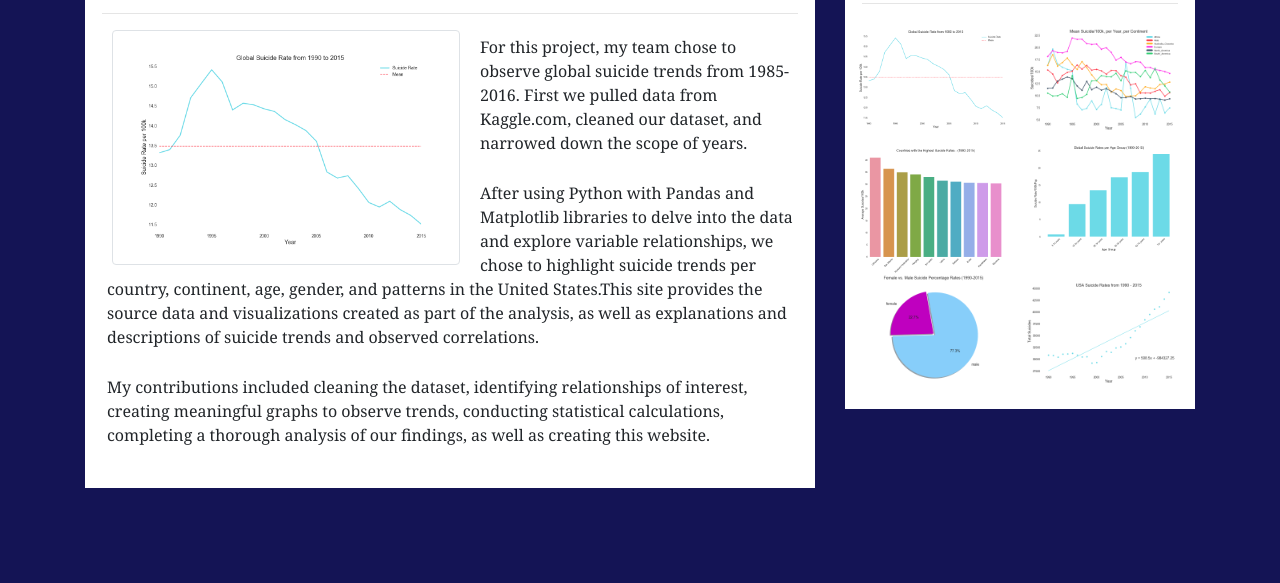
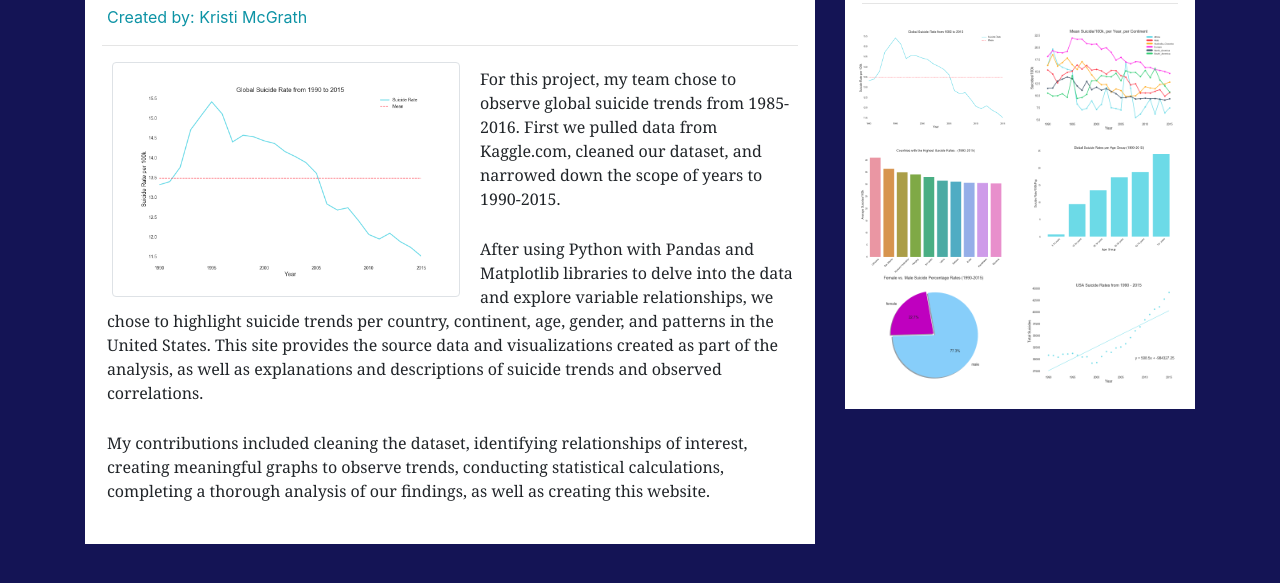
Before and after one commit to kmcgrath88/Global-Suicide-Summary, a plain HTML site: page index.html in a window 1280 px wide. Shown: the part 147-730 px from the top of the page. Drawn offline with nearby package versions, Linux system fonts and the light colour scheme.

Commit message:
Final Updates

```diff
--- a/index.html
+++ b/index.html
@@ -14,7 +14,7 @@
 
 <!--Interactive NavBar-->
 <body>
-  <nav class="navbar navbar-expand-lg navbar-light bg-light">
+    <nav class="navbar navbar-expand-lg navbar-light bg-light">
     <a class="navbar-brand" href="index.html">Global Suicide</a>
     <button class="navbar-toggler" type="button" data-toggle="collapse" data-target="#navbarSupportedContent"
       aria-controls="navbarSupportedContent" aria-expanded="false" aria-label="Toggle navigation">
@@ -53,20 +53,21 @@
       <div class="col-md-8"> <!--col-md-8 to fit in column with visualizations-->
         <div class="col-md-12 box">
           <h1>Summary: Global Suicide Trends</h1>
+          <div class = 'author'>Created by: Kristi McGrath</div>
           <hr>
           <div class="thumbnail">
-            <img class="img-thumbnail img-fluid pad" src="WebVisualizations/visualizations/1990to2015LineChart.png"
+            <a href = "WebVisualizations/Overall.html"><img class="img-thumbnail img-fluid pad" src="WebVisualizations/visualizations/1990to2015LineChart.png"
               width="50%" alt="Responsive image" ALIGN='left'>
+            </a>
           </div>
           <!--Summary-->
           <p>For this project, my team chose to observe global suicide trends from 1985-2016. First we pulled data from
-            Kaggle.com, cleaned our dataset, and narrowed down the scope of years.
+            Kaggle.com, cleaned our dataset, and narrowed down the scope of years to 1990-2015.
           </p>
           <p>After using Python with Pandas and Matplotlib libraries to delve into the data and explore variable
             relationships, we chose to highlight suicide trends per country, continent, age, gender, and patterns in the
-            United States.This site provides the source data and visualizations created as part of the analysis, as well
-            as explanations and descriptions
-            of suicide trends and observed correlations.
+            United States. This site provides the source data and visualizations created as part of the analysis, as well
+            as explanations and descriptions of suicide trends and observed correlations.
           </p>
           <p>My contributions included cleaning the dataset, identifying relationships of interest, creating meaningful
             graphs to observe trends, conducting statistical calculations, completing a thorough analysis of our
```
Also changed, not shown: WebVisualizations/age.html (+1 -1 lines), WebVisualizations/gender.html (+1 -1 lines).
